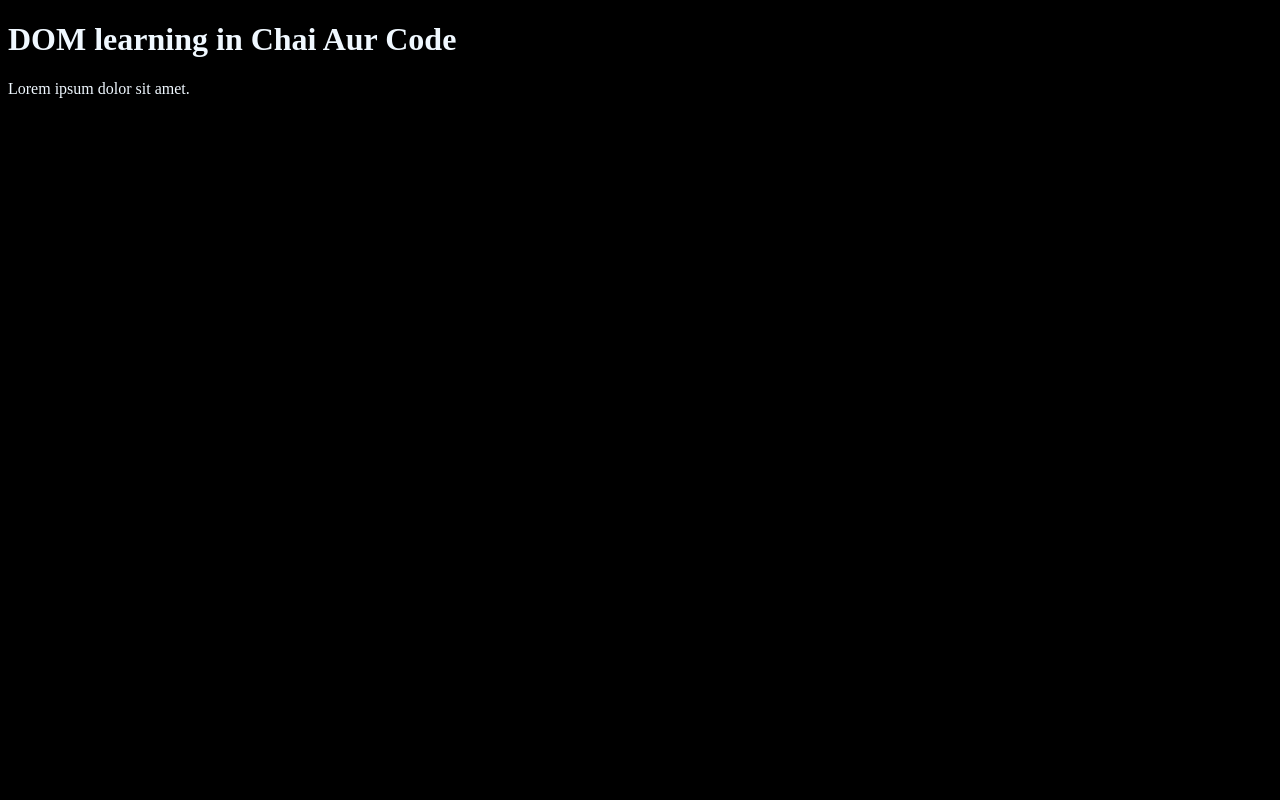
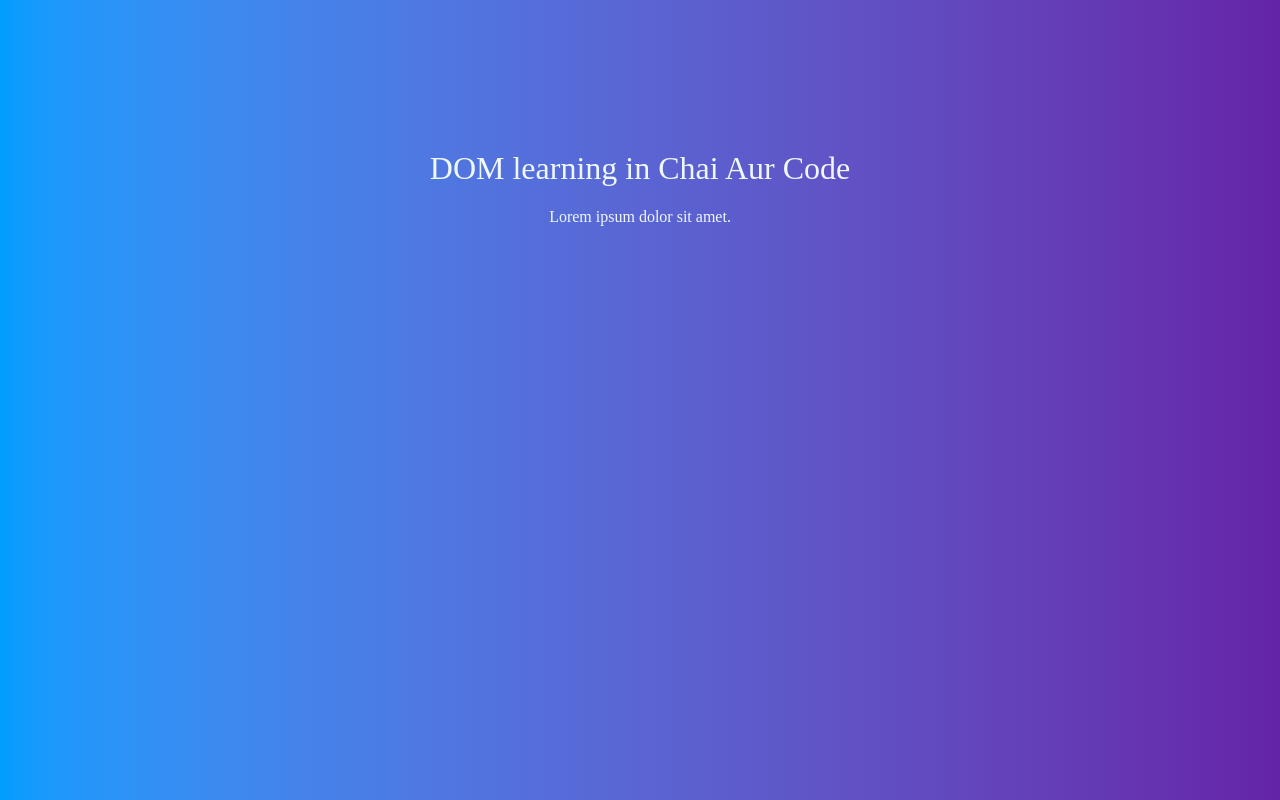
Before and after one commit to Mallikarjuna-30/JavaScript, a plain HTML site: page JS/DOM/one.html in a window 1280 px wide. Drawn offline with Linux system fonts and the light colour scheme.

Commit message:
css changes

```diff
--- a/JS/DOM/one.css
+++ b/JS/DOM/one.css
@@ -1,4 +1,16 @@
 body{
-    background-color: black;
+    background: linear-gradient(90deg in oklab, rgb(0, 157, 255), rgb(101, 35, 168));
     color: aliceblue;
 }
+
+#title{
+    text-align: center;
+    font-weight: bolder;
+}
+
+.bg-block{
+    margin-top: 150px;
+    justify-content: center;
+    text-align: center;
+    font-weight: lighter;
+}
```
